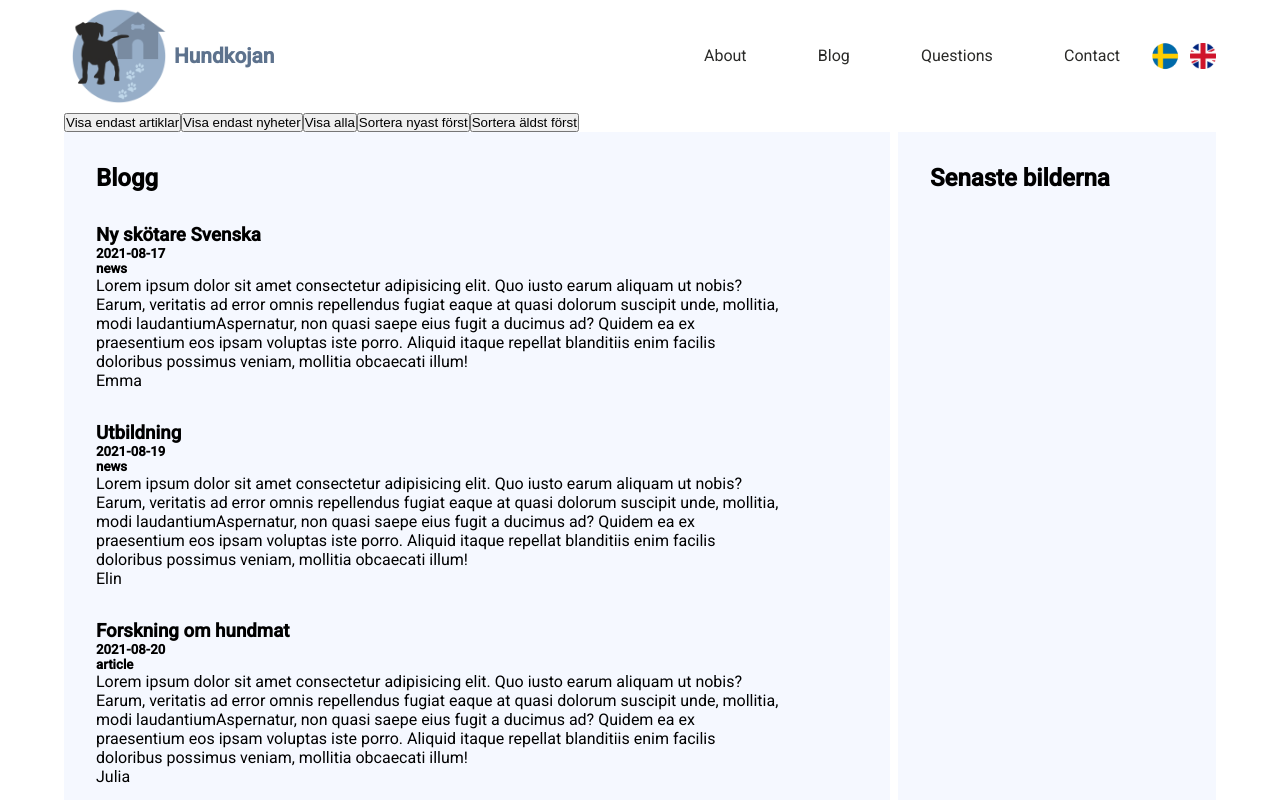
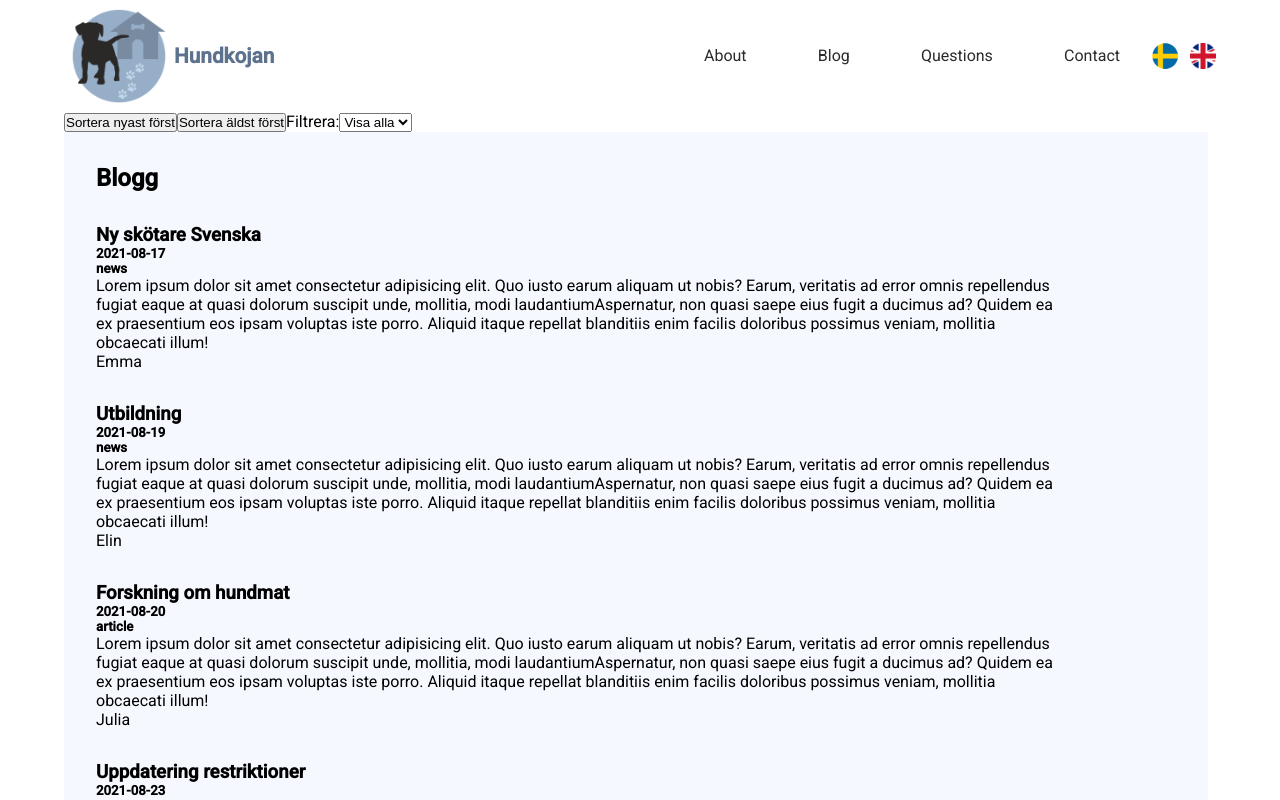
Before and after one commit to EmmaOlsson/hunddagis, a React (Create React App) app: page /blog in a window 1280 px wide. Shown: the top 800 px of the page. Built offline with nearby package versions, Linux system fonts and the light colour scheme.

Commit message:
Filter-funktions changed to dropdown, event onChange

```diff
--- a/src/screens/BlogScreen.js
+++ b/src/screens/BlogScreen.js
@@ -11,22 +11,6 @@ const BlogScreen = () => {
     setPosts(blogPosts);
     setFilteredPosts(blogPosts);
   }, []);
-
-  const showArticles = (posts) => {
-    const articles = posts.filter(
-      (post) => post.category === ('article' || 'artikel')
-    );
-    console.log(articles);
-    setFilteredPosts(articles);
-  };
-
-  const showNews = (posts) => {
-    const articles = posts.filter(
-      (post) => post.category === ('news' || 'nyhet')
-    );
-    console.log(articles);
-    setFilteredPosts(articles);
-  };
 
   const latestFirst = (posts) => {
     const sortedPosts = [...posts].sort(function (a, b) {
@@ -52,20 +36,40 @@ const BlogScreen = () => {
     setFilteredPosts(sortedPosts);
   };
 
+  const handleFilter = (value) => {
+    switch (value) {
+      case 'all':
+        setFilteredPosts(posts);
+        break;
+      case 'news':
+        const news = posts.filter(
+          (post) => post.category === ('news' || 'nyhet')
+        );
+        setFilteredPosts(news);
+        break;
+      case 'articles':
+        const articles = posts.filter(
+          (post) => post.category === ('article' || 'artikel')
+        );
+        setFilteredPosts(articles);
+    }
+  };
+
   return (
     <section>
       <main className={Styles.mainContainer}>
-        <button onClick={() => showArticles(posts)}>
-          Visa endast artiklar
-        </button>
-        <button onClick={() => showNews(posts)}>Visa endast nyheter</button>
-        <button onClick={() => setFilteredPosts(posts)}>Visa alla</button>
         <button onClick={() => latestFirst(filteredPosts)}>
           Sortera nyast först
         </button>
         <button onClick={() => oldestFirst(filteredPosts)}>
           Sortera äldst först
         </button>
+        <label for='cars'>Filtrera:</label>
+        <select id='filter' onChange={(e) => handleFilter(e.target.value)}>
+          <option value='all'>Visa alla</option>
+          <option value='news'>Nyheter</option>
+          <option value='articles'>Artiklar</option>
+        </select>
         <div className={Styles.topAbout}>
           <article className={Styles.blogPosts}>
             <h2>Blogg</h2>
@@ -82,9 +86,6 @@ const BlogScreen = () => {
               );
             })}
           </article>
-          <aside className={Styles.latestPictures}>
-            <h2 className={Styles.pictureTitle}>Senaste bilderna</h2>
-          </aside>
         </div>
       </main>
     </section>
```
